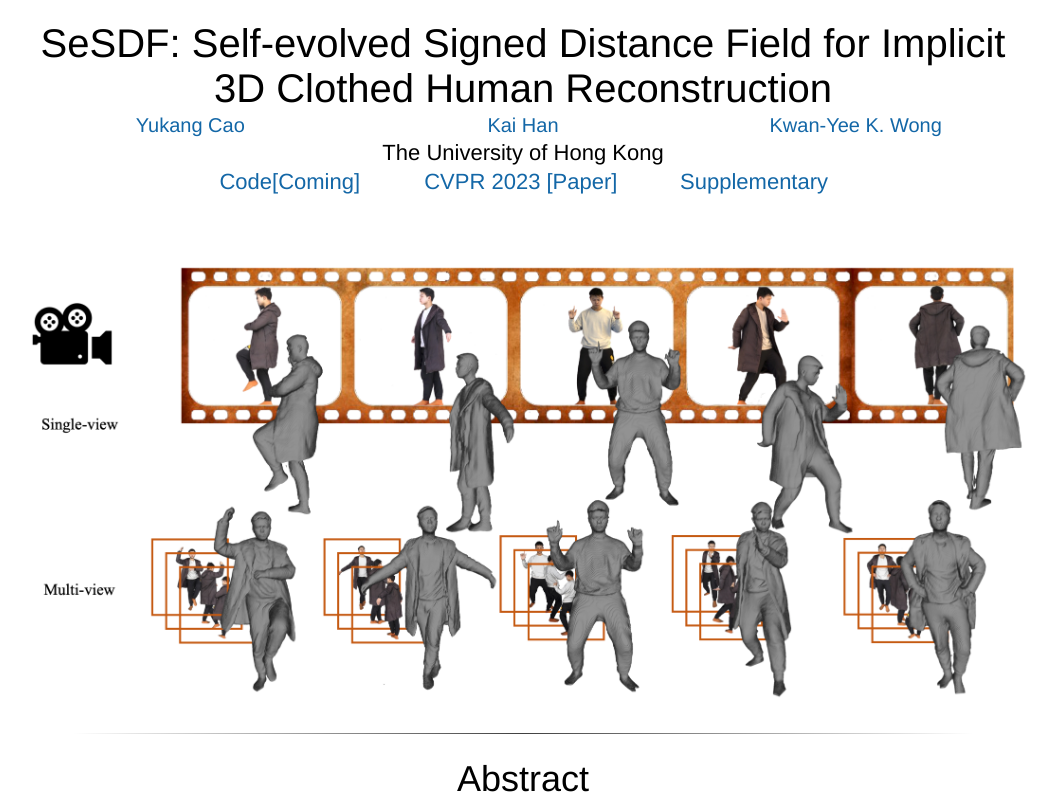
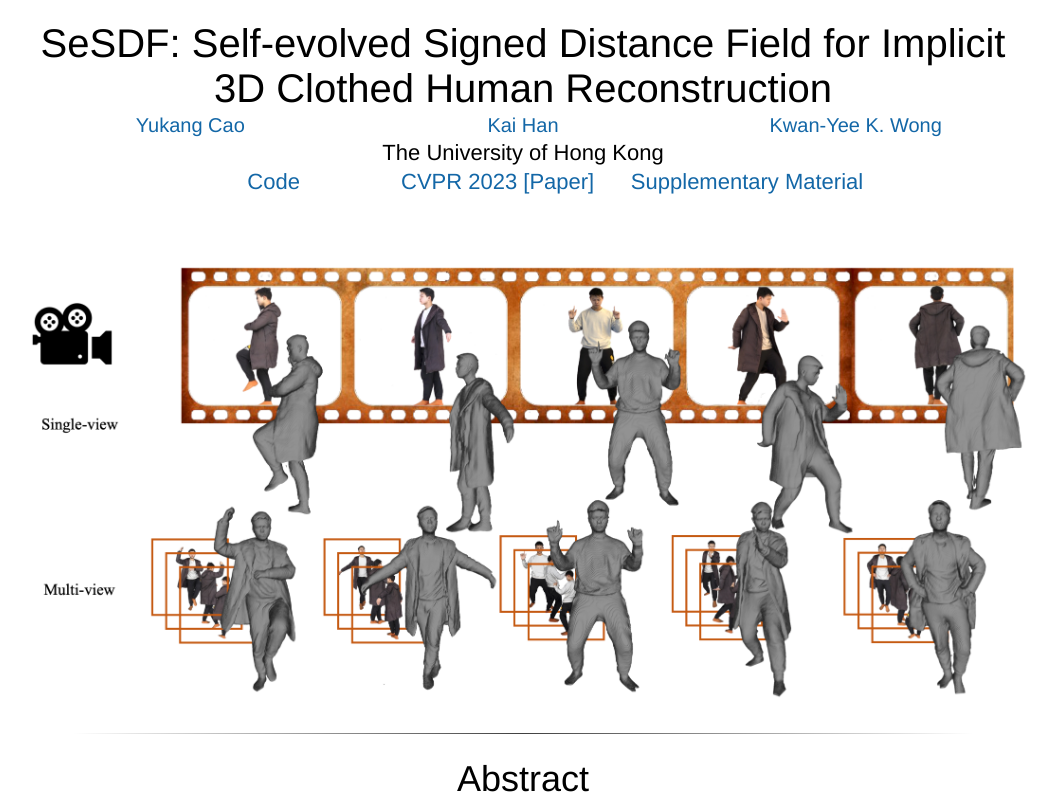
Before and after one commit to yukangcao/SeSDF, a plain HTML site: page index.html in a window 1280 px wide. Shown: the top 803 px of the page, without its empty margins (117-1174 px from the left). Drawn offline with Linux system fonts and the light colour scheme; a script that the page names is missing.

Commit message:
update link

```diff
--- a/index.html
+++ b/index.html
@@ -151,17 +151,17 @@
 	  			  <tr>
 	  	              <td align=center width=400px>
 	  					<center>
-	  						<span style="font-size:22px"><a href=''> Code[Coming]</a></span>
+	  						<span style="font-size:22px"><a href='https://github.com/yukangcao/SeSDF/tree/main'> Code </a></span>
 		  		  		</center>
 		  		  	  </td>
 	  	              <td align=center width=400px>
 	  					<center>
-	  						<span style="font-size:22px"><a href = "./index_files/SeSDF_05448.pdf"> CVPR 2023 [Paper]</a></span>
+	  						<span style="font-size:22px"><a href = "./index_files/SeSDF_05448.pdf"> CVPR 2023 [Paper] </a></span>
 		  		  		</center>
 		  		  	  </td>
 	  	              <td align=center width=400px>
 	  					<center>
-	  						<span style="font-size:22px"><a href="./index_files/SeSDF_05448_supp.pdf"> Supplementary </a></span>
+	  						<span style="font-size:22px"><a href="./index_files/SeSDF_05448_supp.pdf"> Supplementary Material</a></span>
 		  		  		</center>
 		  		  	  </td>
 			  </table>
```
